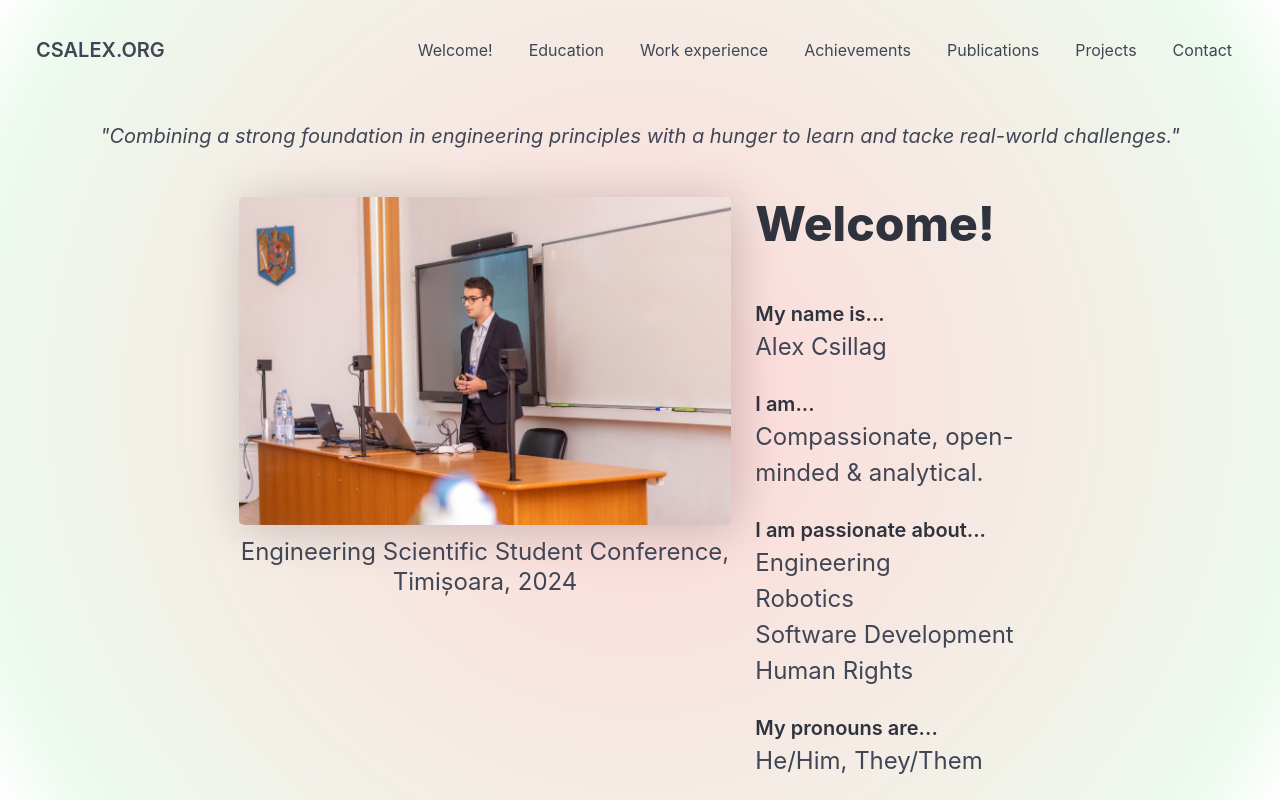
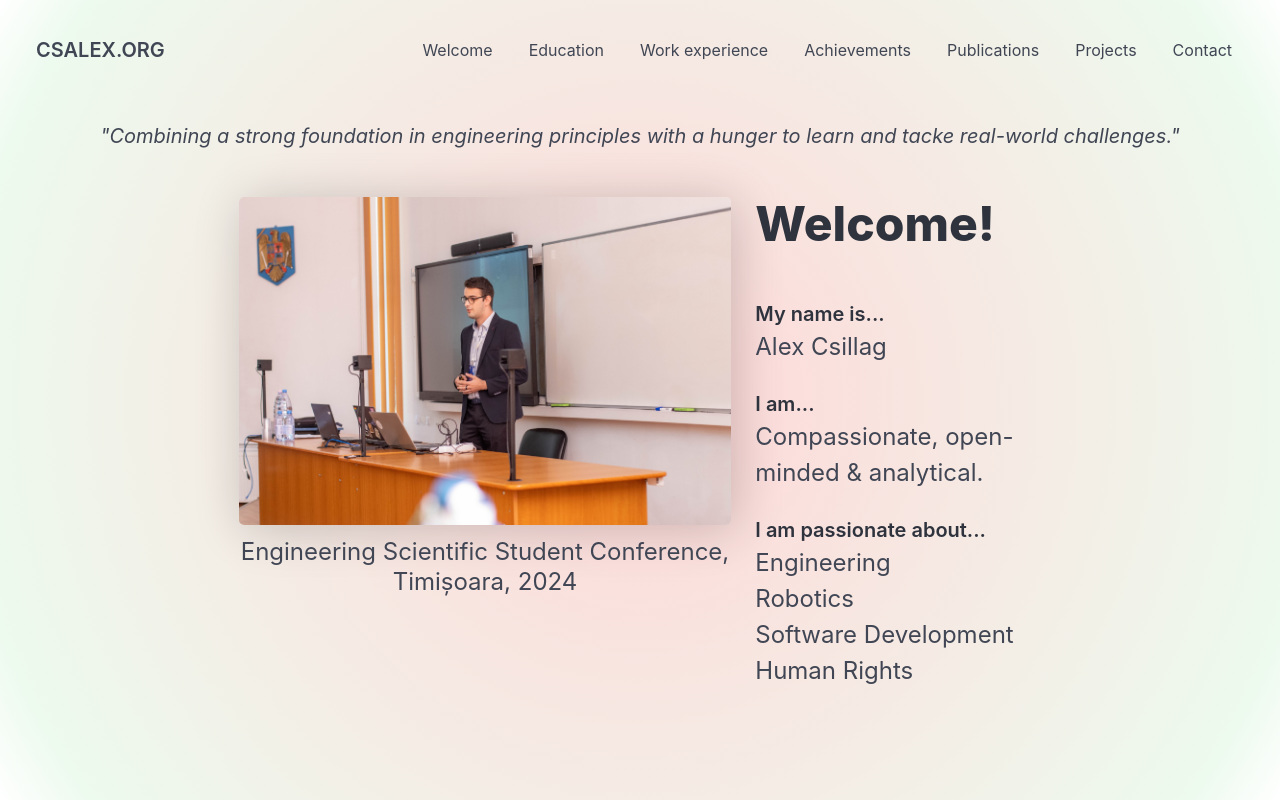
Before and after one commit to Csalex01/csalex.org, a website: page public/index.html in a window 1280 px wide. Shown: the top 800 px of the page. Drawn offline with nearby package versions, Linux system fonts and the light colour scheme.

Commit message:
Minor changes

```diff
--- a/public/index.html
+++ b/public/index.html
@@ -43,7 +43,7 @@
 		<div id="main-navigation" class="navbar-menu mr-5">
 
 			<div class="navbar-end">
-				<a href="#introduction" class="navbar-item mr-3">Welcome!</a>
+				<a href="#introduction" class="navbar-item mr-3">Welcome</a>
 				<a href="#education" class="navbar-item mr-3">Education</a>
 				<a href="#work_experience" class="navbar-item mr-3">Work experience</a>
 				<a href="#achievements" class="navbar-item mr-3">Achievements</a>
@@ -123,8 +123,8 @@
 
 						<br>
 
-						<p class="is-size-5"><strong>My pronouns are...</strong></p>
-						<p class="is-size-4">He/Him, They/Them</p>
+						<!-- <p class="is-size-5"><strong>My pronouns are...</strong></p>
+						<p class="is-size-4">He/Him, They/Them</p> -->
 
 						<!-- <p class="is-size-5">
 							<i>"Combining a strong foundation in engineering principles with a hunger to learn and tacke real-world challenges."</i>
```
